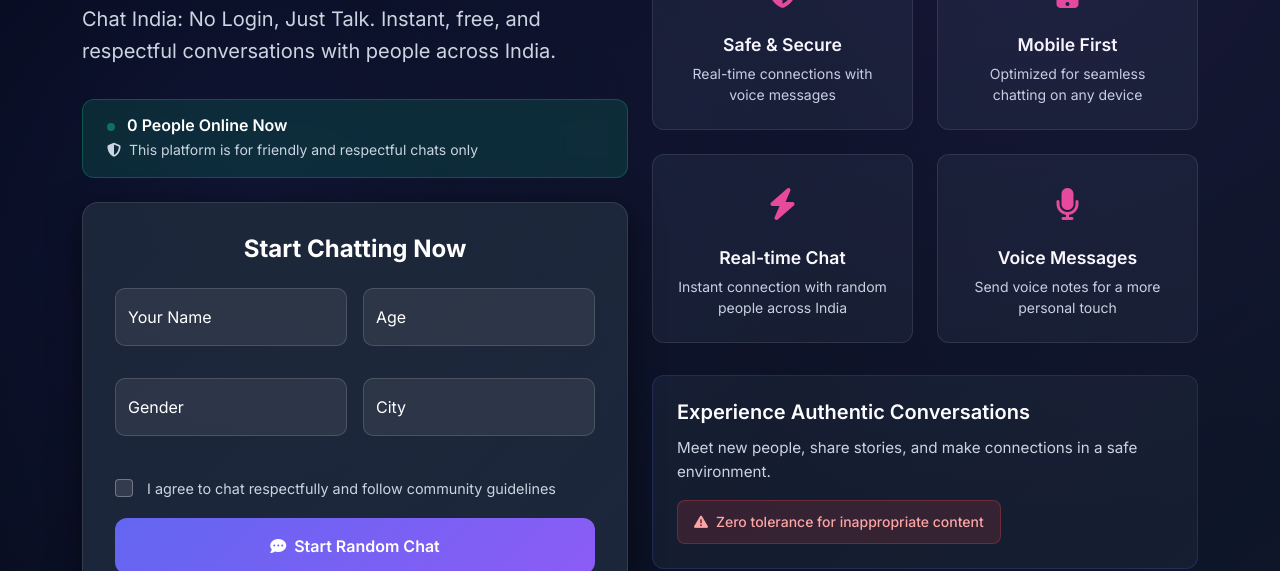
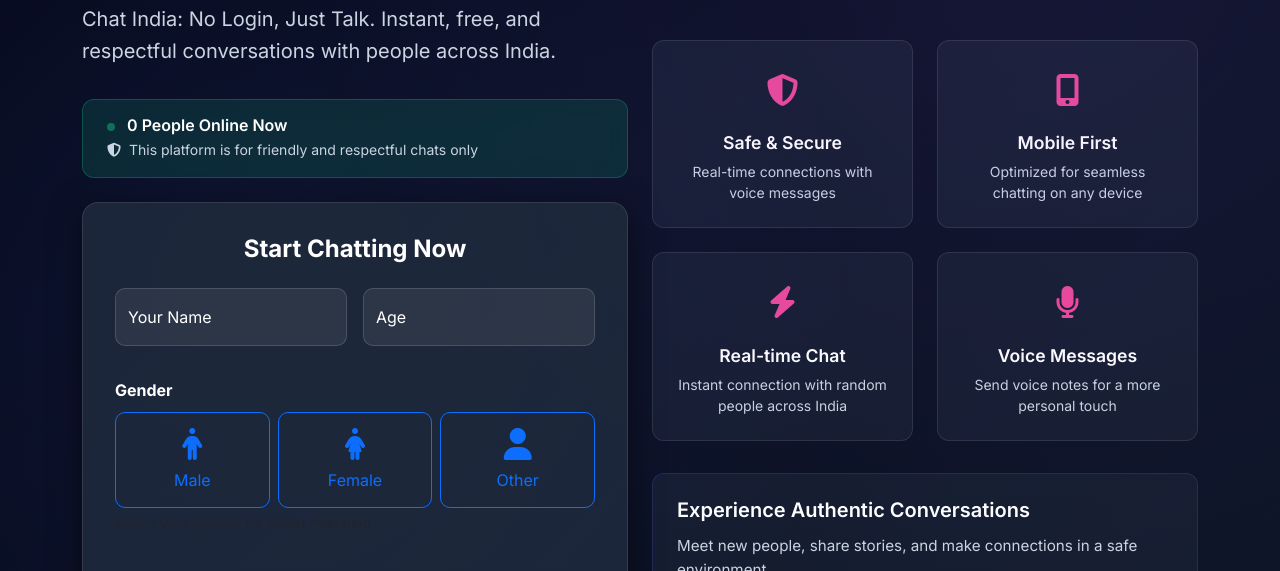
Before and after one commit to ruhanshaik/IndianOmegele, a website: page index.html in a window 1280 px wide. Shown: the part 332-903 px from the top of the page. Drawn offline with nearby package versions, Linux system fonts and the light colour scheme; no server answers.

Commit message:
Update index.html

```diff
--- a/index.html
+++ b/index.html
@@ -82,14 +82,36 @@
                                                 <label for="age" class="form-label">Age</label>
                                             </div>
                                         </div>
-                                        <div class="col-md-6">
-                                            <div class="form-floating">
-                                                <input type="text" class="form-control" id="gender" placeholder="Gender" required
-                                                       pattern="[A-Za-z\s]{1,20}"
-                                                       title="Only letters and spaces">
-                                                <label for="gender" class="form-label">Gender</label>
-                                            </div>
-                                        </div>
+                                       <!-- Replace the gender input section in your form with this: -->
+<div class="mb-4">
+    <label class="form-label fw-bold">Gender</label>
+    <div class="gender-options">
+        <div class="row g-2">
+            <div class="col-4">
+                <input type="radio" class="btn-check" name="gender" id="male" value="Male" required>
+                <label class="btn btn-outline-primary w-100 gender-option" for="male">
+                    <i class="fas fa-male fa-2x mb-2"></i><br>
+                    Male
+                </label>
+            </div>
+            <div class="col-4">
+                <input type="radio" class="btn-check" name="gender" id="female" value="Female">
+                <label class="btn btn-outline-primary w-100 gender-option" for="female">
+                    <i class="fas fa-female fa-2x mb-2"></i><br>
+                    Female
+                </label>
+            </div>
+            <div class="col-4">
+                <input type="radio" class="btn-check" name="gender" id="other" value="Other">
+                <label class="btn btn-outline-primary w-100 gender-option" for="other">
+                    <i class="fas fa-user fa-2x mb-2"></i><br>
+                    Other
+                </label>
+            </div>
+        </div>
+    </div>
+    <div class="form-text">Select your gender for better matching</div>
+</div>
                                         <div class="col-md-6">
                                             <div class="form-floating">
                                                 <input type="text" class="form-control" id="city" placeholder="Your City" required
```
